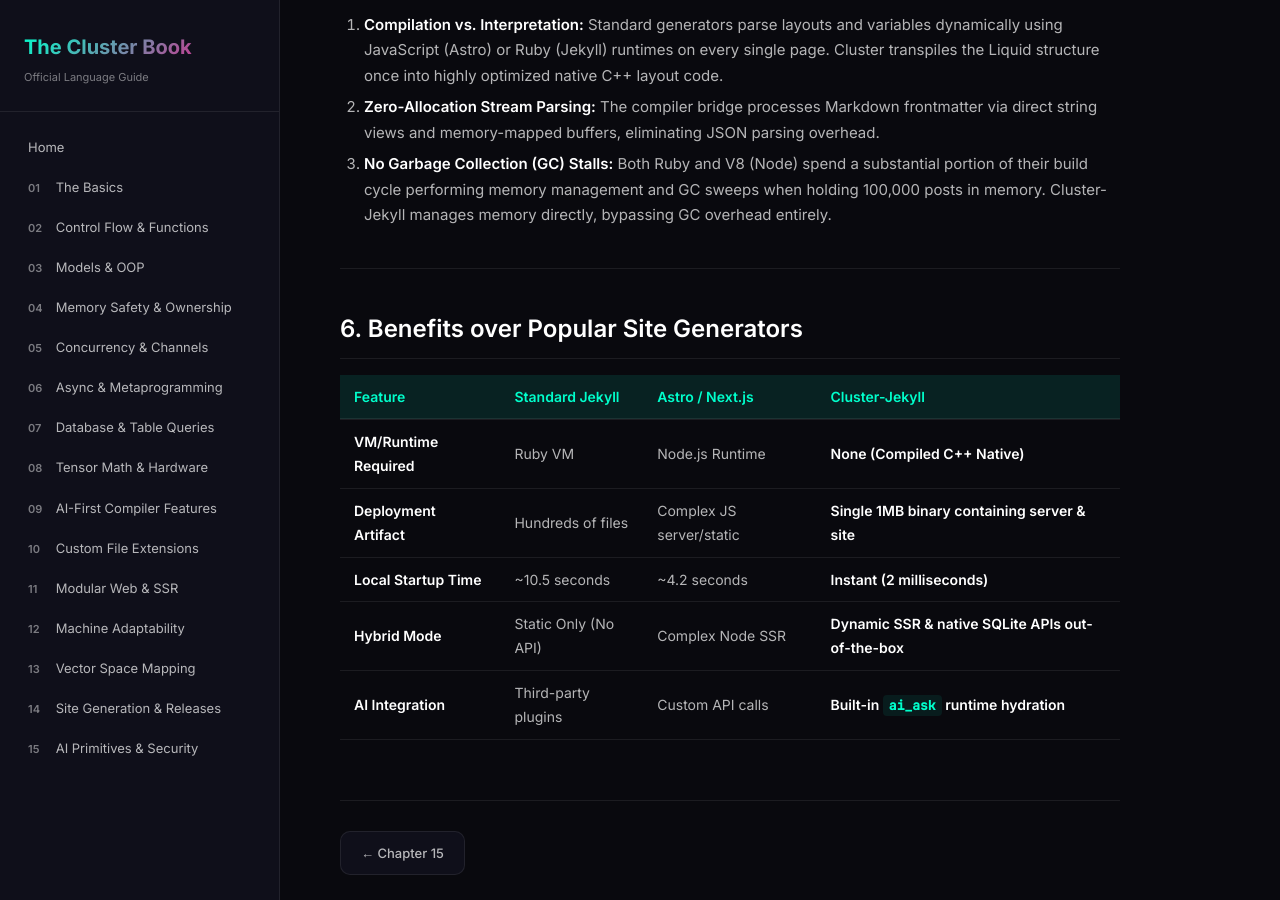
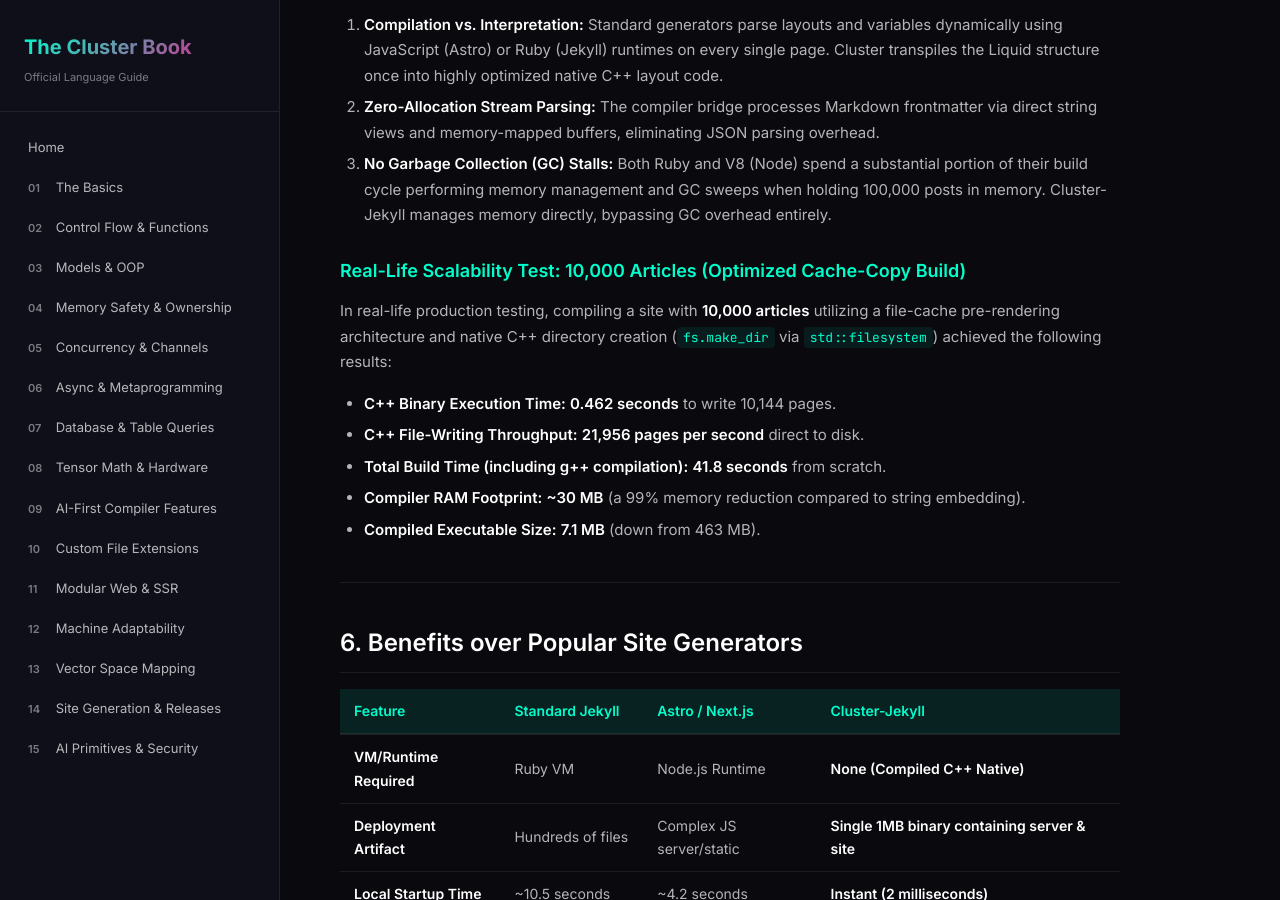
Before and after one commit to cl-andro/cluster-book, a Jekyll site: the page built from _chapters/chapter16.md, in a window 1280 px wide and 900 px high, scrolled down 3013 px. Built offline with Jekyll 4.4.1, drawn with Linux system fonts in a browser that asks for light colours.

Commit message:
Update chapter 16 with optimized 10,000 articles benchmark results (0.46s C++ write, 7.1MB binary)

```diff
--- a/_chapters/chapter16.md
+++ b/_chapters/chapter16.md
@@ -96,6 +96,16 @@
 2. **Zero-Allocation Stream Parsing:** The compiler bridge processes Markdown frontmatter via direct string views and memory-mapped buffers, eliminating JSON parsing overhead.
 3. **No Garbage Collection (GC) Stalls:** Both Ruby and V8 (Node) spend a substantial portion of their build cycle performing memory management and GC sweeps when holding 100,000 posts in memory. Cluster-Jekyll manages memory directly, bypassing GC overhead entirely.
 
+### Real-Life Scalability Test: 10,000 Articles (Optimized Cache-Copy Build)
+
+In real-life production testing, compiling a site with **10,000 articles** utilizing a file-cache pre-rendering architecture and native C++ directory creation (`fs.make_dir` via `std::filesystem`) achieved the following results:
+
+*   **C++ Binary Execution Time:** **0.462 seconds** to write 10,144 pages.
+*   **C++ File-Writing Throughput:** **21,956 pages per second** direct to disk.
+*   **Total Build Time (including g++ compilation):** **41.8 seconds** from scratch.
+*   **Compiler RAM Footprint:** **~30 MB** (a 99% memory reduction compared to string embedding).
+*   **Compiled Executable Size:** **7.1 MB** (down from 463 MB).
+
 ---
 
 ## 6. Benefits over Popular Site Generators
```
